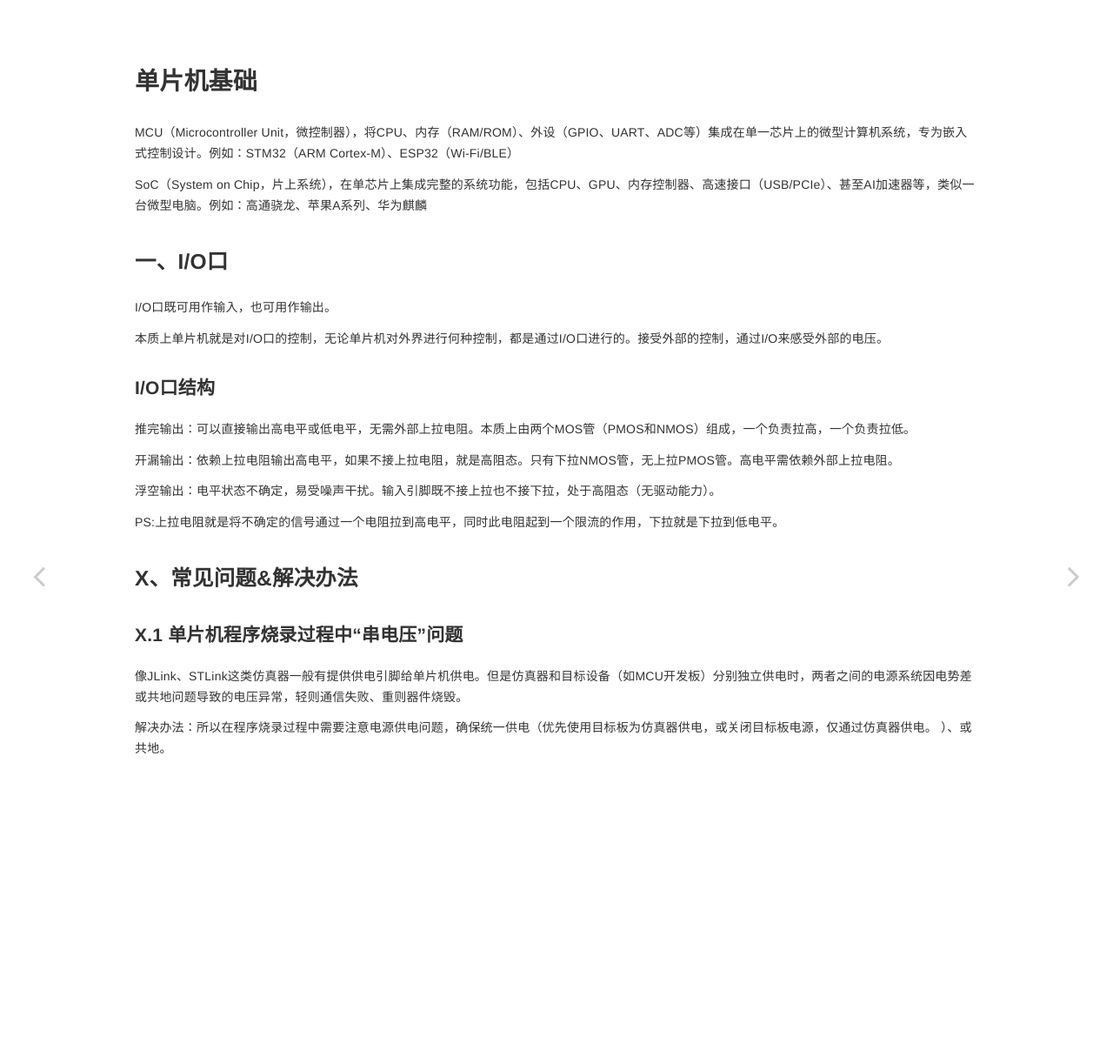
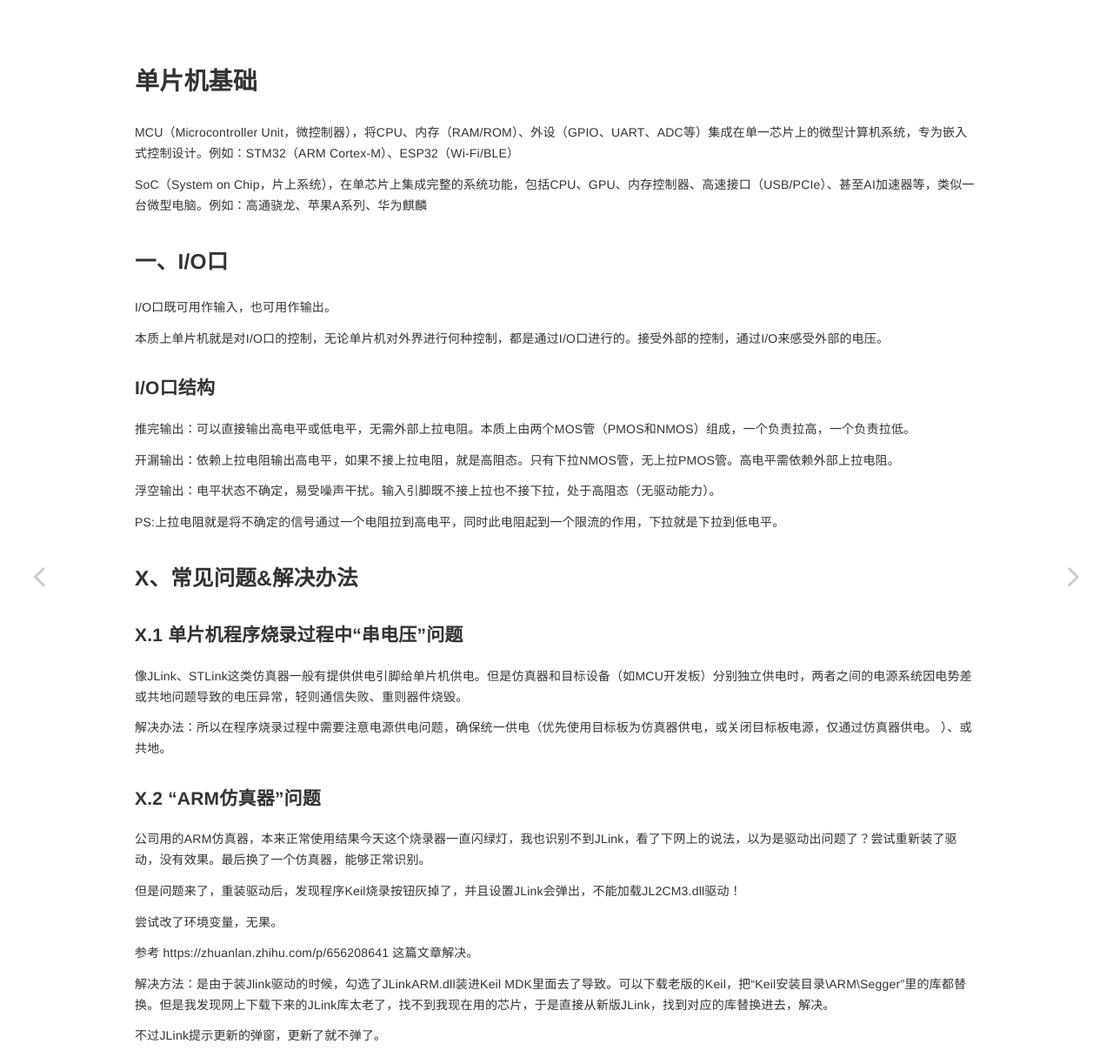
Before and after one commit to YooyoJin/yooyojin.github.io, a Jekyll site: the page built from _posts/2025-03-31-mcu_basics.md, in a window 1280 px wide. Shown: the whole page at 87% size. Built offline with Jekyll 4.4.1, drawn with Linux system fonts in a browser that asks for light colours.

Commit message:
<feature> 仿真器问题记录

```diff
--- a/_posts/2025-03-31-mcu_basics.md
+++ b/_posts/2025-03-31-mcu_basics.md
@@ -36,3 +36,17 @@ PS:上拉电阻就是将不确定的信号通过一个电阻拉到高电平，
 
 解决办法：所以在程序烧录过程中需要注意电源供电问题，确保统一供电（优先使用目标板为仿真器供电，或关闭目标板电源，仅通过仿真器供电。
 ）、或共地。
+
+### X.2 “ARM仿真器”问题
+
+公司用的ARM仿真器，本来正常使用结果今天这个烧录器一直闪绿灯，我也识别不到JLink，看了下网上的说法，以为是驱动出问题了？尝试重新装了驱动，没有效果。最后换了一个仿真器，能够正常识别。
+
+但是问题来了，重装驱动后，发现程序Keil烧录按钮灰掉了，并且设置JLink会弹出，不能加载JL2CM3.dll驱动！
+
+尝试改了环境变量，无果。
+
+参考 https://zhuanlan.zhihu.com/p/656208641 这篇文章解决。
+
+解决方法：是由于装Jlink驱动的时候，勾选了JLinkARM.dll装进Keil MDK里面去了导致。可以下载老版的Keil，把“Keil安装目录\ARM\Segger”里的库都替换。但是我发现网上下载下来的JLink库太老了，找不到我现在用的芯片，于是直接从新版JLink，找到对应的库替换进去，解决。
+
+不过JLink提示更新的弹窗，更新了就不弹了。
```
